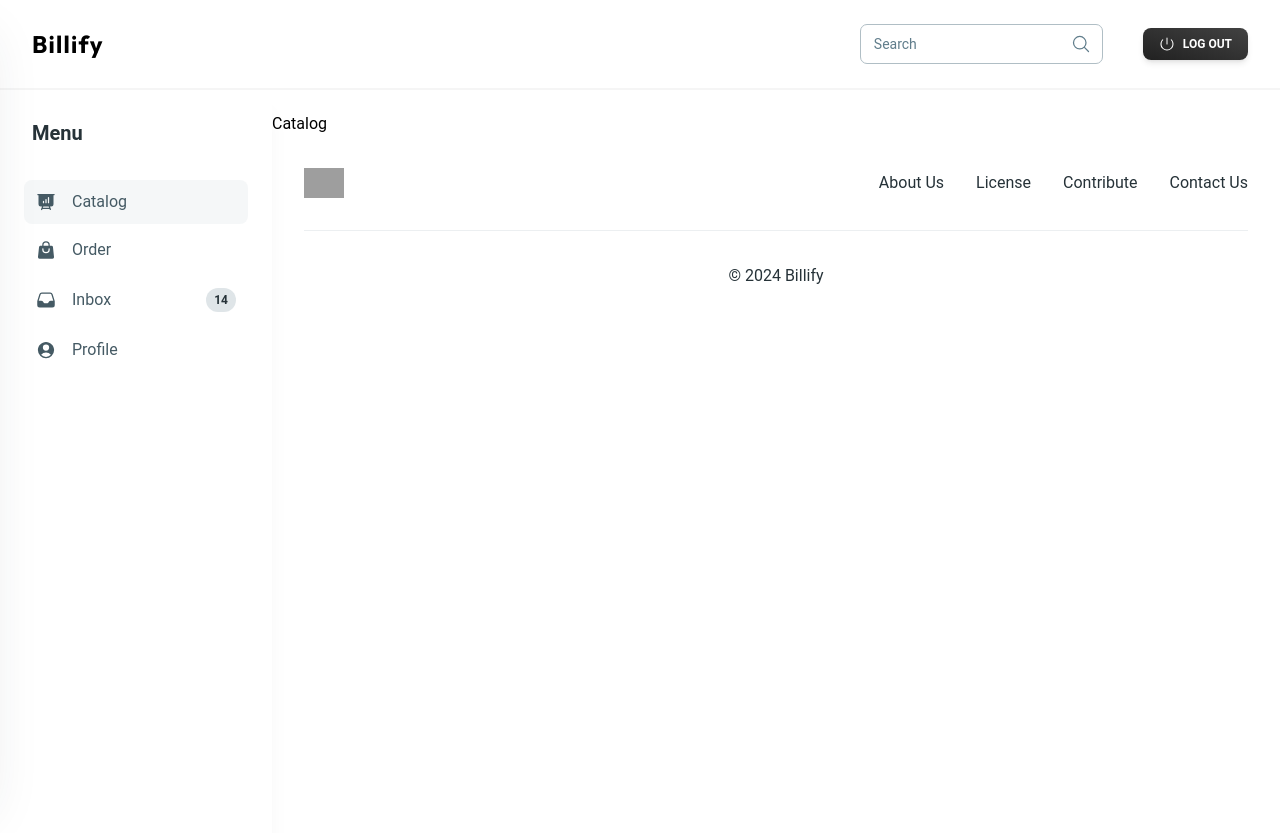
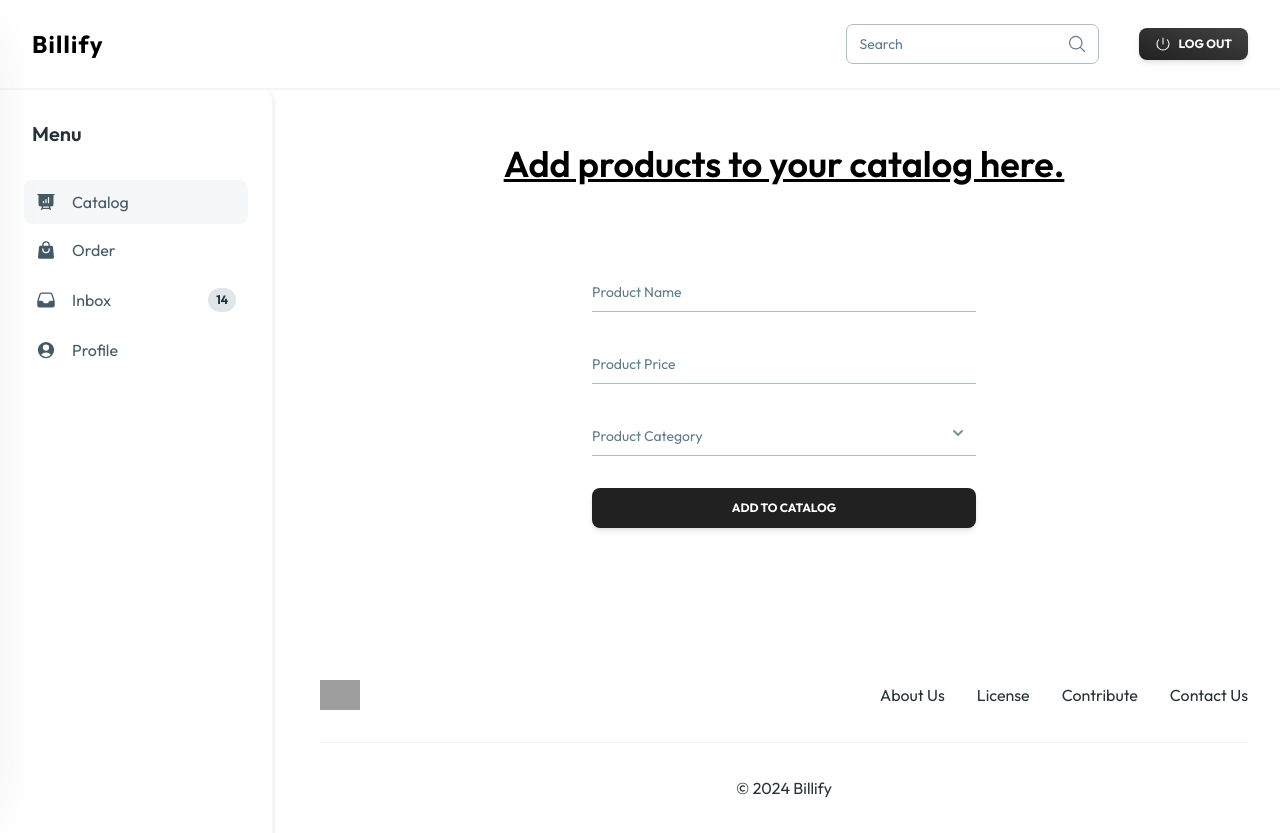
Before and after one commit to CampusNotes/NewFrontend, a React (Vite) app: page /catalog in a window 1280 px wide. Before the commit the page ends 800 px from the top, so only its background shows below. Built offline with nearby package versions, Linux system fonts and the light colour scheme; no server answers; sample sign-in values are in the browser's storage; grey boxes are pictures that could not be loaded.

Commit message:
Product catalog update

```diff
--- a/src/components/DashboardNav.jsx
+++ b/src/components/DashboardNav.jsx
@@ -45,12 +45,12 @@ function DashboardNav() {
         <div className='flex items-center gap-8'>
           <div className="p-2">
             <Input
-              icon={<MagnifyingGlassIcon className="h-5 w-5" />}
+              icon={<MagnifyingGlassIcon className="h-3 lg:h-5 w-3 lg:w-5" />}
               label="Search"
             />
           </div>
           <div className='flex items-center gap-4'>
-            <Button loading={isloading} className='flex items-center justify-center gap-2' variant='gradient' ripple={true} size='sm' onClick={handleLogout}>
+            <Button loading={isloading} className='hidden lg:flex items-center justify-center gap-2 ' variant='gradient' ripple={true} size='sm' onClick={handleLogout}>
               <PowerIcon className='h-4' />
               Log out
             </Button>
--- a/src/components/ResponsiveSidebar.jsx
+++ b/src/components/ResponsiveSidebar.jsx
@@ -18,8 +18,9 @@ import {
   InboxIcon,
   PowerIcon,
 } from "@heroicons/react/24/solid";
-import { NavLink } from "react-router-dom";
+import { NavLink, useNavigate } from "react-router-dom";
 import { useState } from "react";
+import { LogoutService } from "../services/AuthServices";
 
 export default function ResponsiveSidebar({
   openDrawer,
@@ -27,6 +28,25 @@ export default function ResponsiveSidebar({
   open
 }) {
   const [active, setActive] = useState(2);
+
+  const [isloading, setIsLoading] = useState(false)
+
+  const navigate = useNavigate()
+
+
+
+  const handleLogout = async () => {
+    try {
+      const isLoggedOut = await LogoutService();
+
+      if (isLoggedOut) {
+        navigate('/')
+      }
+    } catch (error) {
+      console.log(error);
+      setIsLoading(false);
+    }
+  }
 
   return (
     <React.Fragment>
@@ -90,12 +110,14 @@ export default function ResponsiveSidebar({
               Profile
             </ListItem>
           </NavLink>
-
+          <div className='flex items-center juce gap-4 mt-8'>
+            <Button loading={isloading} className='flex items-center justify-center gap-2' variant='gradient' ripple={true} size='sm' onClick={handleLogout} fullWidth>
+              <PowerIcon className='h-4' />
+              Log out
+            </Button>
+          </div>
 
         </List>
-        <Button className="mt-3 ml-5" size="sm">
-          Documentation
-        </Button>
       </Drawer>
     </React.Fragment>
   );
--- a/src/components/Sidebar.jsx
+++ b/src/components/Sidebar.jsx
@@ -22,7 +22,7 @@ export default function Sidebar() {
   const [active, setActive] = useState(2);
 
   return (
-    <Card className="h-[calc(100vh-2rem)] w-full max-w-[20rem] p-4 shadow-xl shadow-blue-gray-900/5">
+    <Card className="h-[calc(100vh-2rem)] w-full max-w-[20rem] p-4 border-r-2 border-gray-100">
       <div className="mb-2 p-4">
         <Typography variant="h5" color="blue-gray">
           Menu
--- a/src/layouts/DashboardLayout.jsx
+++ b/src/layouts/DashboardLayout.jsx
@@ -30,7 +30,7 @@ function DashboardLayout() {
           <div className='fixed hidden lg:block mt-14'>
             <Sidebar />
           </div>
-          <div className='container mx-auto lg:ml-[17rem] w-full pt-20'>
+          <div className='lg:ml-[18rem] w-full pt-28'>
             <Outlet />
             <Footer />
           </div>
--- a/src/pages/Catalog.jsx
+++ b/src/pages/Catalog.jsx
@@ -1,8 +1,39 @@
+import { Button, Card, Input, Option, Select, Typography } from '@material-tailwind/react'
 import React from 'react'
 
 function Catalog() {
   return (
-    <div>Catalog</div>
+    <>
+      <div>
+        <div className='container mx-auto px-4 bg-white'>
+          <div className=''>
+            <header className='flex items-center justify-center'>
+              <h1 className='text-3xl lg:text-4xl text-center font-semibold underline'>
+                Add products  to your catalog here.
+              </h1>
+            </header>
+            <section className='flex items-center justify-center mt-16 mb-28 '>
+
+
+                <form className='mt-4 mb-2  max-w-screen-lg w-full sm:w-96'>
+                  <div className='flex flex-col gap-6'>
+                    <Input variant='standard' size='lg' color='gray' label='Product Name' placeholder='eg.Poha' className='' />
+                    <Input variant='standard' size='lg' color='gray' label='Product Price' placeholder='eg. 100' />
+                    <Select variant='standard' size='lg' color='gray' label='Product Category'>
+                      <Option>Food</Option>
+                      <Option>Beverage</Option>
+                      <Option>Sweets</Option>
+                      <Option>Dairy</Option>
+                    </Select>
+                  </div>
+                  <Button color='black' className="mt-8" fullWidth>Add to catalog</Button>
+                </form>
+
+            </section>
+          </div>
+        </div>
+      </div>
+    </>
   )
 }
 
--- a/tailwind.config.js
+++ b/tailwind.config.js
@@ -1,4 +1,5 @@
 import withMT from '@material-tailwind/react/utils/withMT'
+import defaultTheme from 'tailwindcss/defaultTheme';
 
 /** @type {import('tailwindcss').Config} */
 export default withMT({
@@ -9,6 +10,7 @@ export default withMT({
   theme: {
     extend: {
       fontFamily: {
+        sans: ["Outfit", ...defaultTheme.fontFamily.sans],
         outfit: ['Outfit', 'sans-serif']
       }
     },
```
